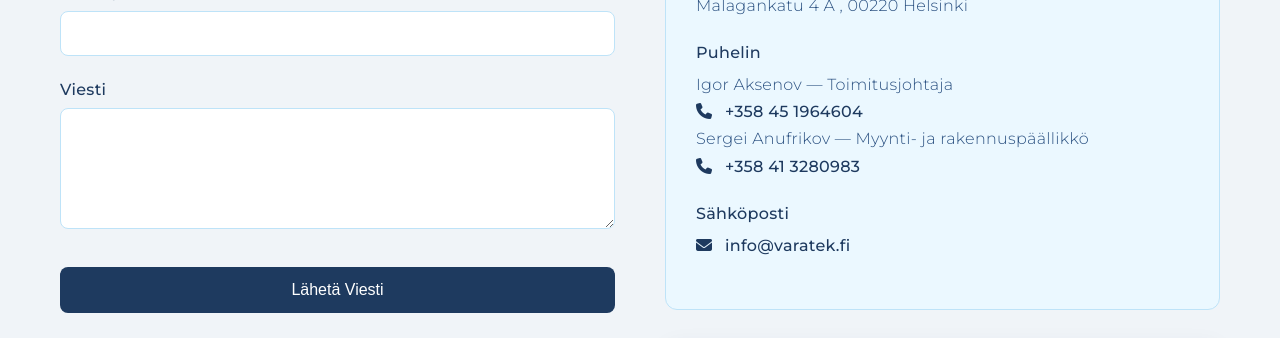
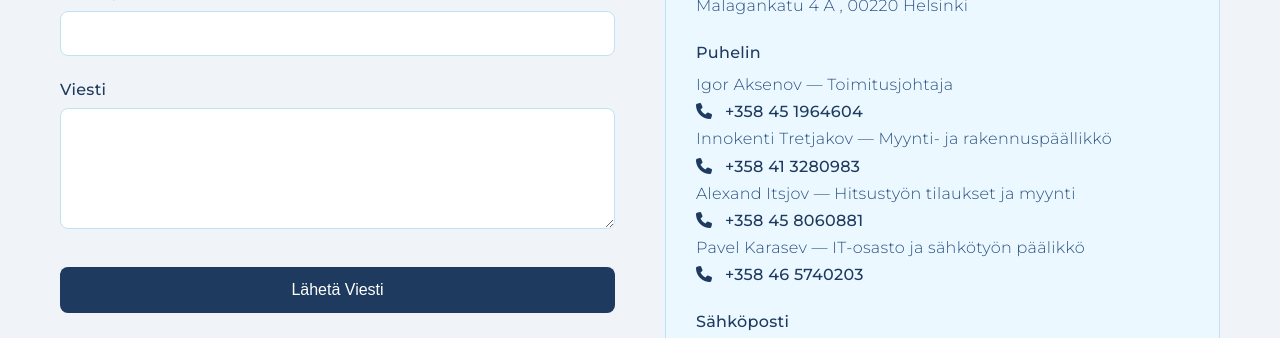
Before and after one commit to Paave1/VaraTek-1, a Next.js app: page / in a window 1280 px wide. Shown: the part 4300-4638 px from the top of the page. Built offline with nearby package versions, Linux system fonts and the light colour scheme; grey boxes are pictures that could not be loaded.

Commit message:
Update contacts: add Alexand Itsjov, add Pavel Karasev, rename Sergei to Innokenti

```diff
--- a/app/page.tsx
+++ b/app/page.tsx
@@ -291,8 +291,12 @@ export default function Page() {
                   <h4 className="fi hidden">Puhelin</h4>
                   <p>Igor Aksenov — Toimitusjohtaja</p>
                   <p><a href="tel:+358451964604" className="contact-link phone"><i className="fas fa-phone" /> +358 45 1964604</a></p>
-                  <p>Sergei Anufrikov — Myynti- ja rakennuspäällikkö</p>
+                  <p>Innokenti Tretjakov — Myynti- ja rakennuspäällikkö</p>
                   <p><a href="tel:+358413280983" className="contact-link phone"><i className="fas fa-phone" /> +358 41 3280983</a></p>
+                  <p>Alexand Itsjov — Hitsustyön tilaukset ja myynti</p>
+                  <p><a href="tel:+358458060881" className="contact-link phone"><i className="fas fa-phone" /> +358 45 8060881</a></p>
+                  <p>Pavel Karasev — IT-osasto ja sähkötyön päälikkö</p>
+                  <p><a href="tel:+358465740203" className="contact-link phone"><i className="fas fa-phone" /> +358 46 5740203</a></p>
                 </div>
                 <div className="info-item">
                   <h4 className="en">Email</h4>
```
